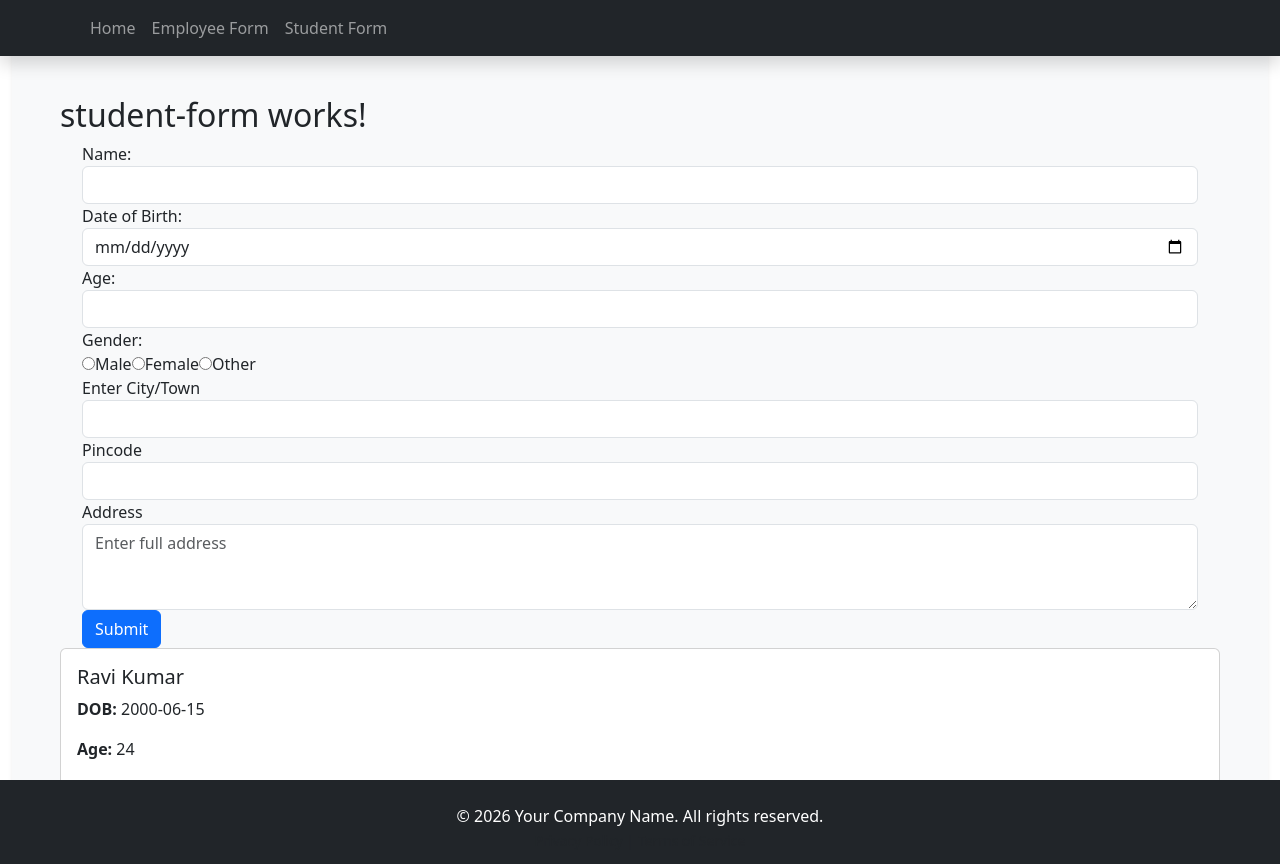
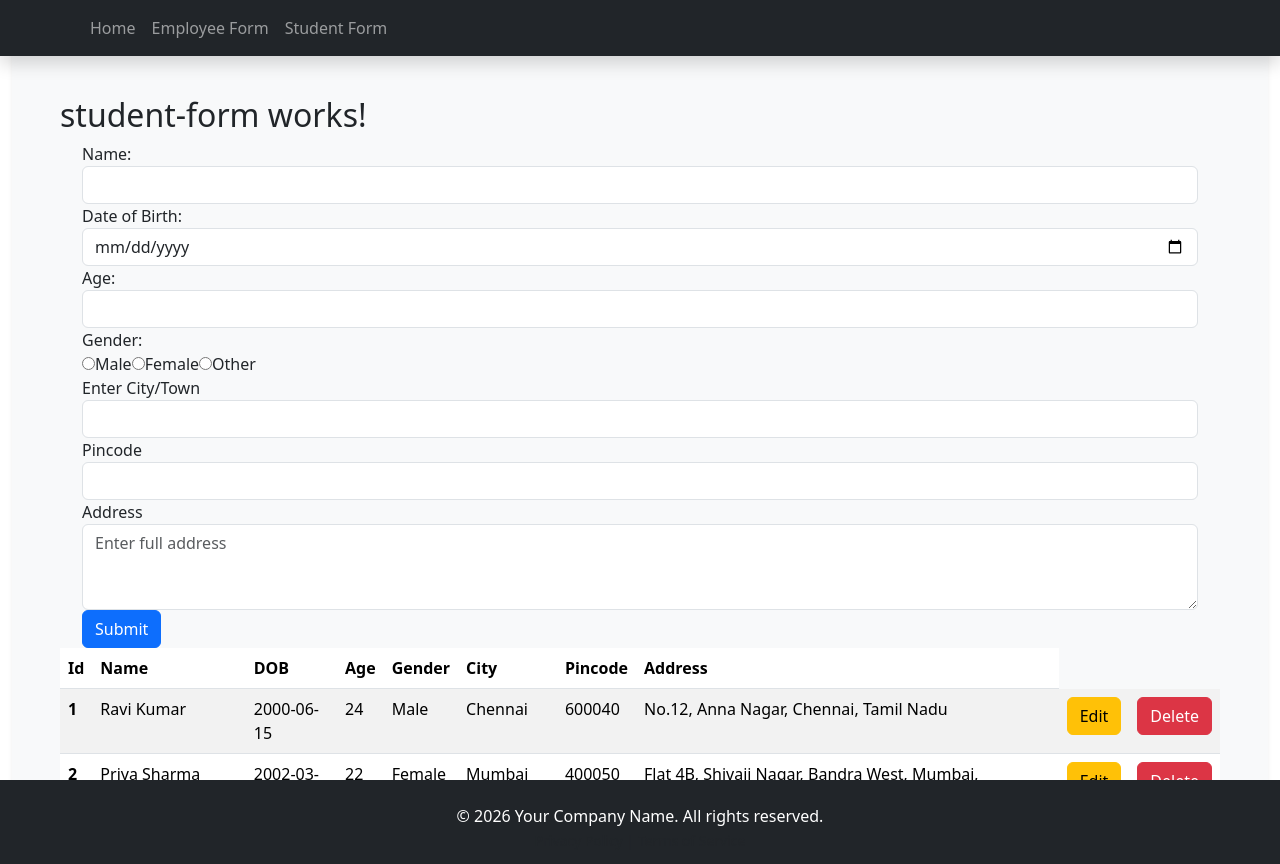
Before and after one commit to SaiReddyA/ravi-new-angularProj, an Angular app in the folder ravi-ang-proj/: page /studentform in a window 1280 px wide. Shown: the top 864 px of the page. Built offline with nearby package versions, Linux system fonts and the light colour scheme.

Commit message:
crud operation

```diff
--- a/ravi-ang-proj/src/app/Components/student-form/student-form.html
+++ b/ravi-ang-proj/src/app/Components/student-form/student-form.html
@@ -47,7 +47,7 @@ FormBuilder: A service that allows clean creation of a form. -->
         </div>
         <div class="form-group">
             <label for="Address">Address</label>
-            <textarea id="Address" placeholder="Enter full address" rows="3" formControlName="Address"
+            <textarea id="Address" placeholder="Enter full address" rows="3" formControlName="address"
                 class="form-control"></textarea>
         </div>
         <button type="submit" class="btn btn-primary">Submit</button>
@@ -55,18 +55,33 @@ FormBuilder: A service that allows clean creation of a form. -->
 </div>
 
 
-@for( student of studentlist; track $index) {
-    <div class="card mb-3">
-        <div class="card-body">
-            <h5 class="card-title">{{student.name}}</h5>
-            <p class="card-text"><strong>DOB:</strong> {{student.dob }}</p>
-            <p class="card-text"><strong>Age:</strong> {{student.age}}</p>
-            <p class="card-text"><strong>Gender:</strong> {{student.gender}}</p>
-            <p class="card-text"><strong>City:</strong> {{student.place}}</p>
-            <p class="card-text"><strong>Pincode:</strong> {{student.pincode}}</p>
-            <p class="card-text"><strong>Address:</strong> {{student.address}}</p>
-            <!-- <button class="btn btn-warning" (click)="EditStudent(student)">Edit</button>
-            <button class="btn btn-danger" (click)="DeleteStudent(student.id)">Delete</button> -->
-        </div>
-    </div>
-}
+<table class="table table-striped">
+  <thead>
+    <tr>
+      <th scope="col">Id</th>
+      <th scope="col">Name</th>
+      <th scope="col">DOB</th>
+      <th scope="col">Age</th>
+      <th scope="col">Gender</th>
+      <th scope="col">City</th>
+      <th scope="col">Pincode</th>
+      <th scope="col">Address</th>
+    </tr>
+  </thead>
+  <tbody>
+    @for( student of studentlist; track $index) {
+        <tr>
+        <th scope="row">{{student.id}}</th>
+        <td>{{student.name}}</td>
+        <td>{{student.dob}}</td>
+        <td>{{student.age}}</td>
+        <td>{{student.gender}}</td>
+        <td>{{student.place}}</td>
+        <td>{{student.pincode}}</td>
+        <td>{{student.address}}</td>
+        <td><button class="btn btn-warning" (click)="EditStudent(student)">Edit</button></td>
+        <td><button class="btn btn-danger" (click)="DeleteStudent(student.id)">Delete</button></td>
+        </tr>
+    }
+  </tbody>
+</table>
--- a/ravi-ang-proj/src/app/Components/student-form/student-form.ts
+++ b/ravi-ang-proj/src/app/Components/student-form/student-form.ts
@@ -6,7 +6,7 @@ export interface Student {
   id: number;
   name: string;
   dob: string;
-  age: number ;
+  age: number;
   gender: string;
   place: string;
   address: string;
@@ -22,22 +22,36 @@ export interface Student {
 export class StudentForm {
 
 
-  studentForm!:FormGroup;
+  studentForm!: FormGroup;
 
-  constructor( private fb : FormBuilder , private studentservice: Studentservice) {
+  constructor(private fb: FormBuilder, private studentservice: Studentservice) {
     this.studentForm = fb.group({
+      id : new FormControl(),
       name: new FormControl(),
       dob: new FormControl(),
       age: new FormControl(),
       gender: new FormControl(),
       place: new FormControl(),
       pincode: new FormControl(),
-      Address: new FormControl()
+      address: new FormControl()
     });
   }
 
-  onSubmit(){
-    console.log(this.studentForm.value);
+  onSubmit() {
+    const formData = this.studentForm.getRawValue() as Student; // ✅ always from form
+
+  if (formData.id === 0) {
+    formData.id = this.studentlist.length + 1;
+    this.studentservice.AddStudent(formData).subscribe(() => {
+      this.getstudentdata();
+      this.studentForm.reset({ id: 0 });
+    });
+  } else {
+    this.studentservice.UpdateStudent(formData).subscribe(() => {
+      this.getstudentdata();
+      this.studentForm.reset({ id: 0 });
+    });
+  }
   }
 
   studentobject: Student = {
@@ -51,15 +65,27 @@ export class StudentForm {
     pincode: ""
   };
 
- studentlist: Student[] = [];
-  getstudentdata():void{
-    this.studentservice.getstudentlist().subscribe((data: Student[])=>{
+  studentlist: Student[] = [];
+  getstudentdata(): void {
+    this.studentservice.getstudentlist().subscribe((data: Student[]) => {
 
       this.studentlist = data;
     });
   }
 
   ngOnInit(): void {
-  this.getstudentdata();
+    this.getstudentdata();
+  }
+
+EditStudent(student: Student) {
+  this.studentobject = { ...student };
+  this.studentForm.patchValue({ ...student }); // ✅ just patch the form, done!
 }
+
+  DeleteStudent(id: number) {
+  this.studentservice.DeleteStudent(id).subscribe(() => {  // ✅ subscribe first
+    this.getstudentdata(); // ✅ refresh AFTER delete completes
+  });
 }
+
+}
--- a/ravi-ang-proj/src/app/Services/studentservice.ts
+++ b/ravi-ang-proj/src/app/Services/studentservice.ts
@@ -64,27 +64,34 @@ export class Studentservice {
     return of (this.studentSamples);
   }
 
- AddStudent(student: Student):void {
+  AddStudent(student: Student): Observable<Student> {
     this.studentSamples.push(student);
+    return of(student);
+  }
+ UpdateStudent(student: Student): Observable<Student> {
 
-  }
-
- UpdateStudent(student: Student): void {
     const index = this.studentSamples.findIndex(s => s.id === student.id);
     if (index !== -1) {
       this.studentSamples[index] = student;
+      return of(student);
+    }
+   else {
+    console.log("Student not found for update");
+    return of(student);
+    }
+  }
+
+ DeleteStudent(studentId: number): Observable<boolean> {
+    const index = this.studentSamples.findIndex(s => s.id === studentId   );
+    if (index !== -1) {
+      this.studentSamples.splice(index, 1)  ;
+      return of(true);
     }
    else {
     console.log("Student not found for update");
     }
+    return of(false );
   }
 
- DeleteStudent(studentId: number): void {
-    const index = this.studentSamples.findIndex(s => s.id === studentId   );
-    if (index !== -1) {
-      this.studentSamples.splice(index, 1);
-    } else {
-      console.log("Student not found for deletion");
-    }
-  }
+
 }
```
